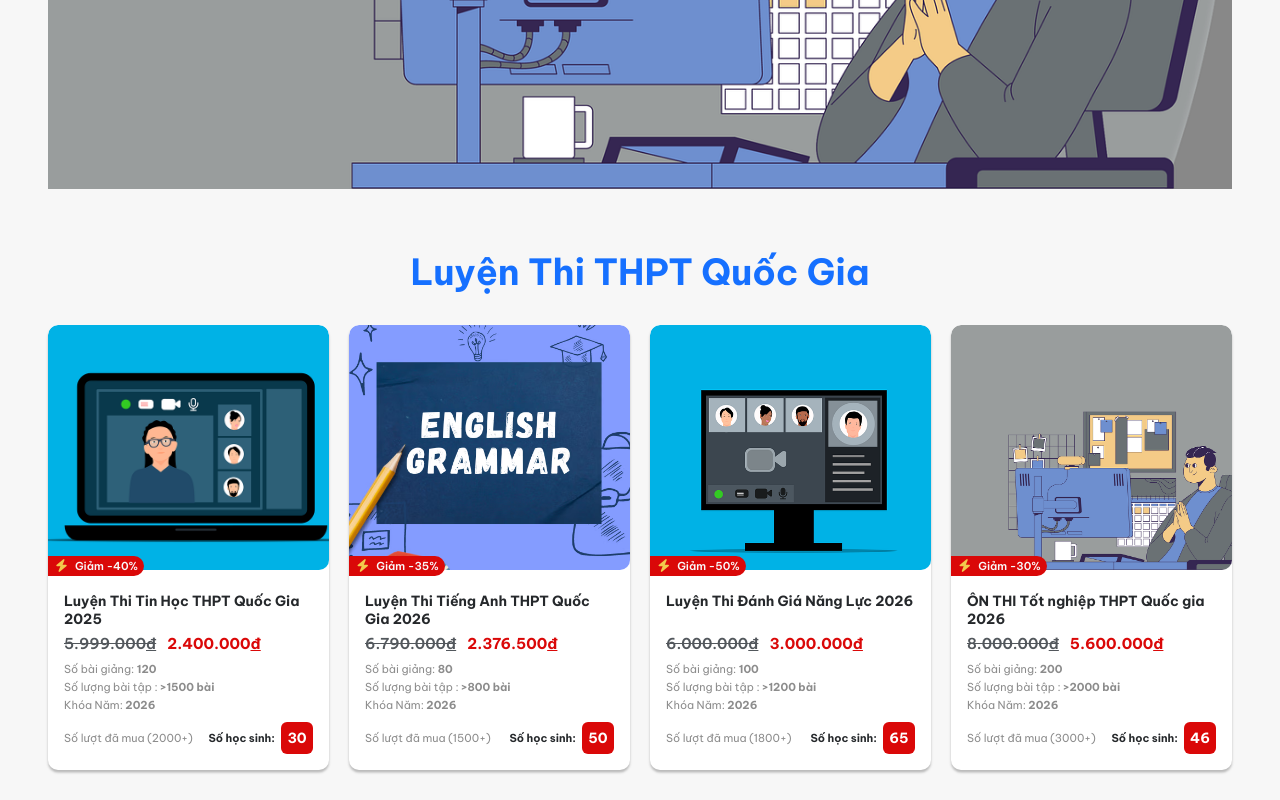
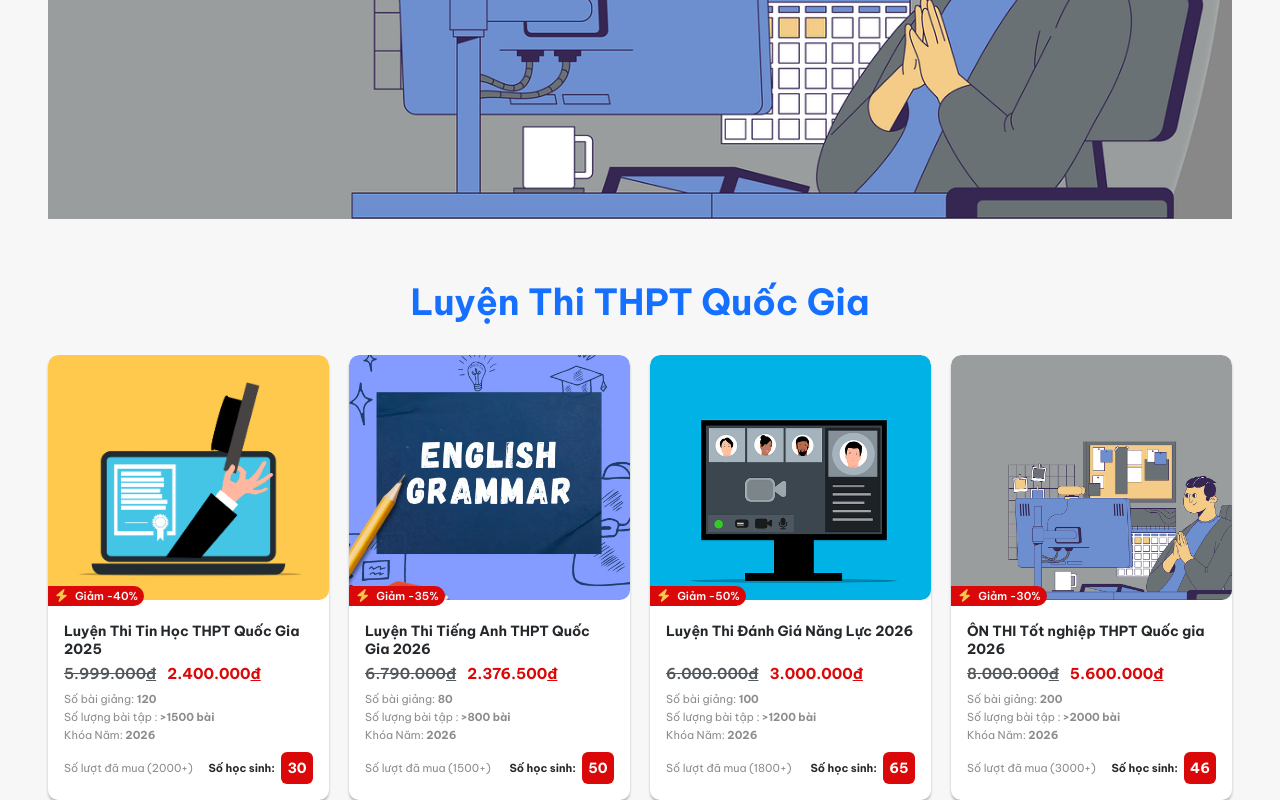
Before and after one commit to NganTrinh367/Triox2, a plain HTML site: page Triox-main/index.html in a window 1280 px wide. Shown: the part 4125-4925 px from the top of the page. Drawn offline with nearby package versions, Linux system fonts and the light colour scheme.

Commit message:
cap nhat

```diff
--- a/Triox-main/index.html
+++ b/Triox-main/index.html
@@ -888,14 +888,14 @@
             </div>
           </div>
       </div>
-
-          </div>
-      </div>
       <div class="inner-button">
         <a href="#" class="button-outline">
-          Xem tất cả
+        Xem tất cả
         </a>
       </div>
+    </div>
+  </div>
+
     </div>
   </div>
   <!-- End Section 4 -->
@@ -919,7 +919,7 @@
       <div class="product-item">
         <div class="inner-image">
           <a href="#">
-            <img src="assets/images/product-ad1.png" alt="Luyện thi Toán THPT Quốc Gia">
+            <img src="assets/images/product-15.png" alt="Luyện thi Toán THPT Quốc Gia">
           </a>
         </div>
         <div class="inner-discount">
@@ -1103,7 +1103,7 @@
 
     <div class="inner-button">
       <a href="#" class="button-outline">
-        Xem tất cả
+      Xem tất cả
       </a>
     </div>
   </div>
```
